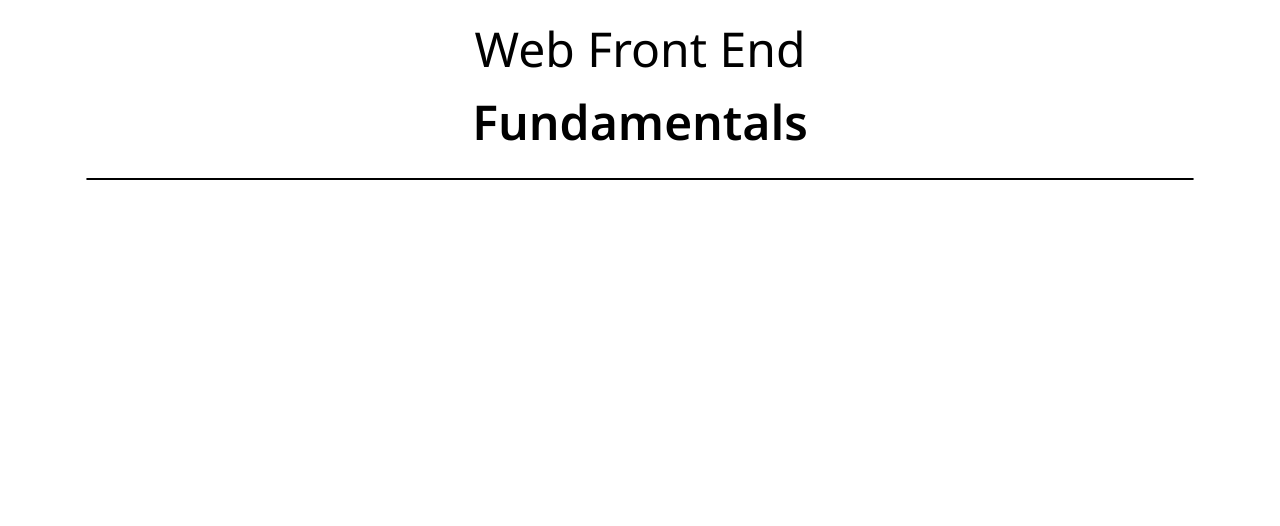
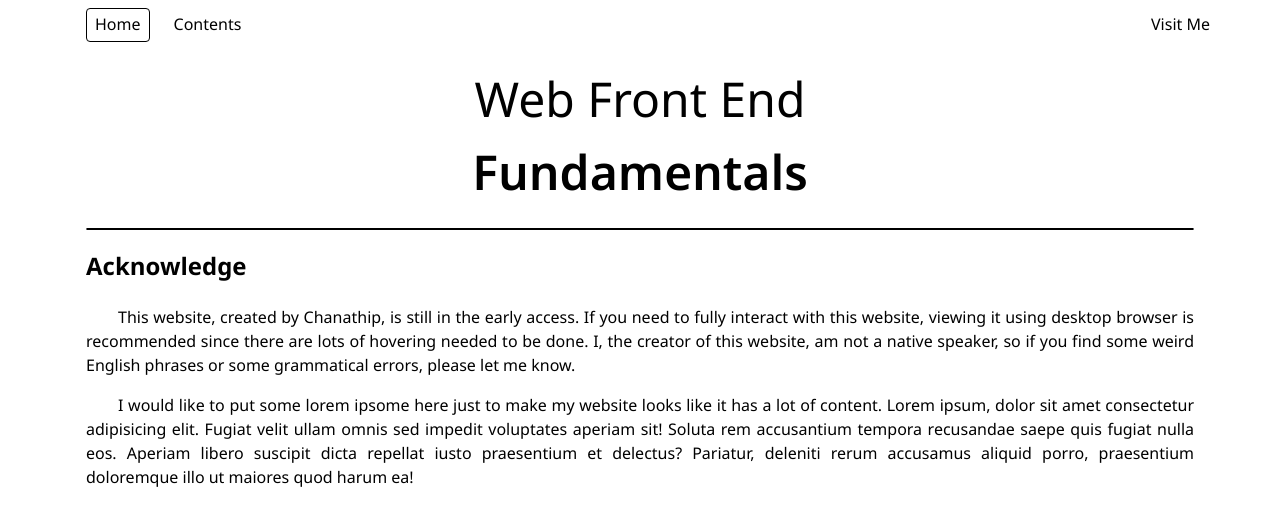
Before and after one commit to ChanathipK/web-frontend-fundamentals, a plain HTML site: page index.html in a window 1280 px wide. Drawn offline with Linux system fonts and the light colour scheme.

Commit message:
home page early access with navbar styled

```diff
--- a/index.html
+++ b/index.html
@@ -7,11 +7,38 @@
     <link rel="stylesheet" href="style.css">
 </head>
 <body>
+    <nav>
+        <div>
+            <div class="home">
+                <a class="home-anchor" href="/">Home</a>
+            </div>
+            <div class="content">
+                <div class="content-label">Contents</div>
+                <div class="content-dropdown">
+                    <div>HTML</div>
+                    <div>CSS</div>
+                    <div>JavaScript</div>
+                </div>
+            </div>
+        </div>
+        <div>
+            <div class="visit-me">
+                <div>Visit Me</div>
+                <div></div>
+            </div>
+        </div>
+    </nav>
     <div class="page-heading-div">
         <h1>Web Front End <br><span class="heading-span">Fundamentals</span></h1>
     </div>
     <main>
         <hr />
+        <h2>Acknowledge</h2>
+        <p class="indent-8 text-justify">This website, created by Chanathip, is still in the early access. If you need to fully interact with this website, viewing it using desktop browser is recommended since there are lots of hovering needed to be done. I, the creator of this website, am not a native speaker, so if you find some weird English phrases or some grammatical errors, please let me know.</p>
+        <p class="indent-8 text-justify">I would like to put some lorem ipsome here just to make my website looks like it has a lot of content. Lorem ipsum, dolor sit amet consectetur adipisicing elit. Fugiat velit ullam omnis sed impedit voluptates aperiam sit! Soluta rem accusantium tempora recusandae saepe quis fugiat nulla eos. Aperiam libero suscipit dicta repellat iusto praesentium et delectus? Pariatur, deleniti rerum accusamus aliquid porro, praesentium doloremque illo ut maiores quod harum ea!</p>
     </main>
+    <footer>
+
+    </footer>
 </body>
 </html>
--- a/style.css
+++ b/style.css
@@ -3,6 +3,14 @@
 html, body {
     margin: 0;
     padding: 0;
+}
+
+body {
+    font-family: "Noto Sans Thai", sans-serif;
+}
+
+* {
+    box-sizing: border-box;
 }
 
 .page-heading-div {
@@ -13,31 +21,139 @@ html, body {
 }
 
 h1:first-child {
-    font-family: "Noto Sans Thai", sans-serif;
     font-size: 2rem;
     font-weight: 400;
     text-align: center;
     margin: 1rem 0;
+    user-select: none;
 }
 
 .heading-span {
     font-weight: 600;
 }
 
+/* ========== Navigation ========== */
+
+nav {
+    display: flex;
+    justify-content: space-between;
+    align-items: center;
+    padding: 0.5rem 0;
+    width: 100%;
+    margin: 0 auto;
+}
+
+nav > * {
+    user-select: none;
+}
+
+nav > div:first-child {
+    display: flex;
+    align-items: center;
+}
+
+nav > div:not(:first-child) {
+    display: flex;
+    align-items: center;
+}
+
+.home {
+    border: 1px solid black;
+    border-radius: 0.25rem;
+    transition: 0.2s;
+    margin: 0 1rem;
+}
+
+.home-anchor {
+    display: inline-block;
+    text-decoration: none;
+    color: black;
+    transition: 0.2s;
+    padding: 0.25rem 0.5rem;
+}
+
+.home:hover {
+    background-color: rgba(30, 30, 30, 1);
+}
+
+.home-anchor:hover {
+    color: white;
+}
+
+.content {
+    position: relative;
+}
+
+.content-label {
+    display: inline-block;
+    width: 7rem;
+    padding: 0.25rem 0.5rem;
+    border-top-right-radius: 0.25rem;
+    transition: 0.2s;
+}
+
+.content-dropdown {
+    display: flex;
+    width: 7rem;
+    flex-direction: column;
+    justify-content: space-evenly;
+    background-color: white;
+    color: black;
+    padding: 0 0.5rem;
+    position:absolute;
+    top: 2rem;
+    left: 0;
+    height: 0;
+    overflow: hidden;
+    transition: 0.2s;
+    border-bottom-right-radius: 0.25rem;
+}
+
+.content:hover > .content-dropdown {
+    height: 7rem;
+    background-color: black;
+    color: white;
+}
+
+.content:hover > .content-label {
+    background-color: black;
+    color: white;
+    cursor: pointer;
+}
+
+.content-dropdown > div:hover {
+    cursor: pointer;
+}
+
+
 /* ========== Main ========== */
 
 main {
-    box-sizing: border-box;
     padding: 0 1rem;
     width: 100%;
     margin: 0 auto;
+}
+
+.indent-8 {
+    text-indent: 2rem;
+}
+
+.text-justify {
+    text-align: justify;
+}
+
+/* ========== Footer ========== */
+
+footer {
+    width: 100%;
+    height: 20px;
 }
 
 
 
 
 @media (min-width: 576px) {
-    main {
+    main, nav {
         width: 540px;
     }
 
@@ -47,7 +163,7 @@ main {
 }
 
 @media (min-width: 768px) {
-    main {
+    main, nav {
         width: 720px;
     }
 
@@ -57,19 +173,19 @@ main {
 }
 
 @media (min-width: 992px) {
-    main {
+    main, nav {
         width: 960px;
     }
 }
 
 @media (min-width: 1200px) {
-    main {
+    main, nav {
         width: 1140px;
     }
 }
 
 @media (min-width: 1400px) {
-    main {
+    main, nav {
         width: 1320px;
     }
 }
```
